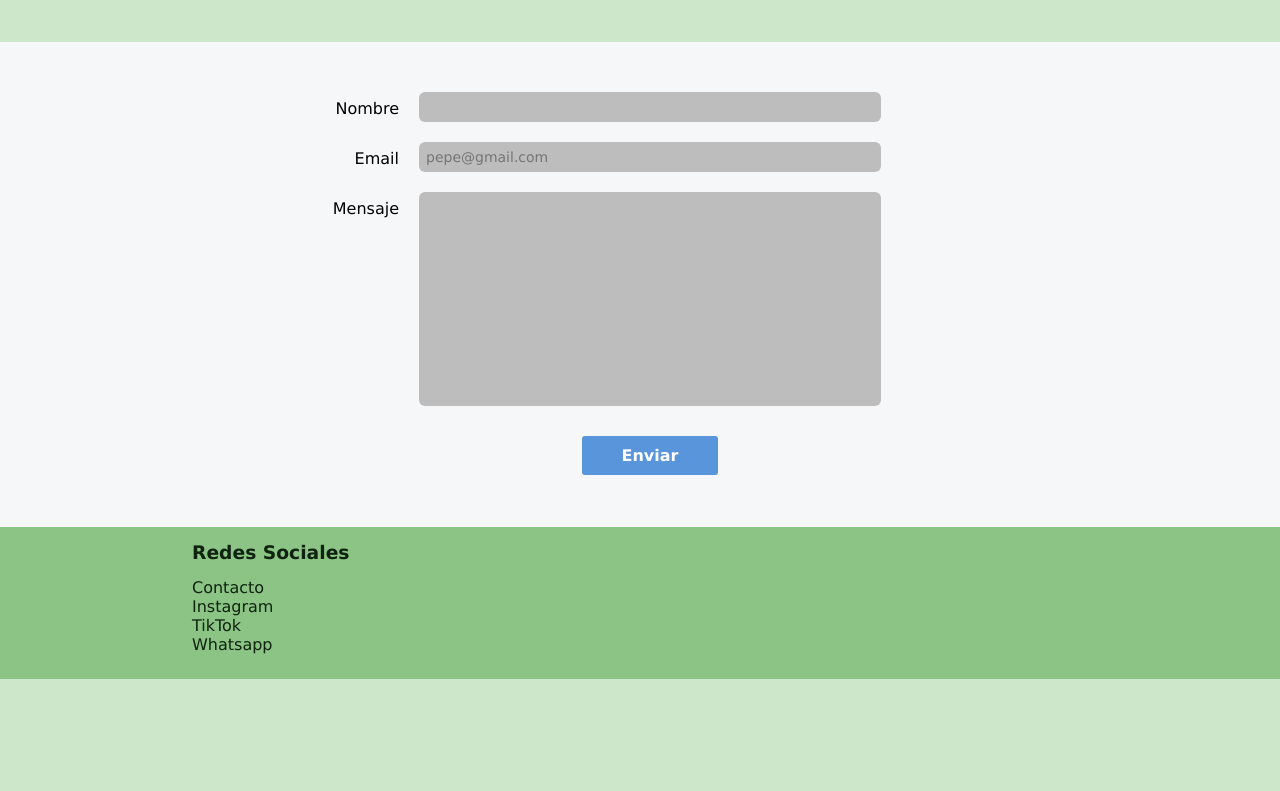
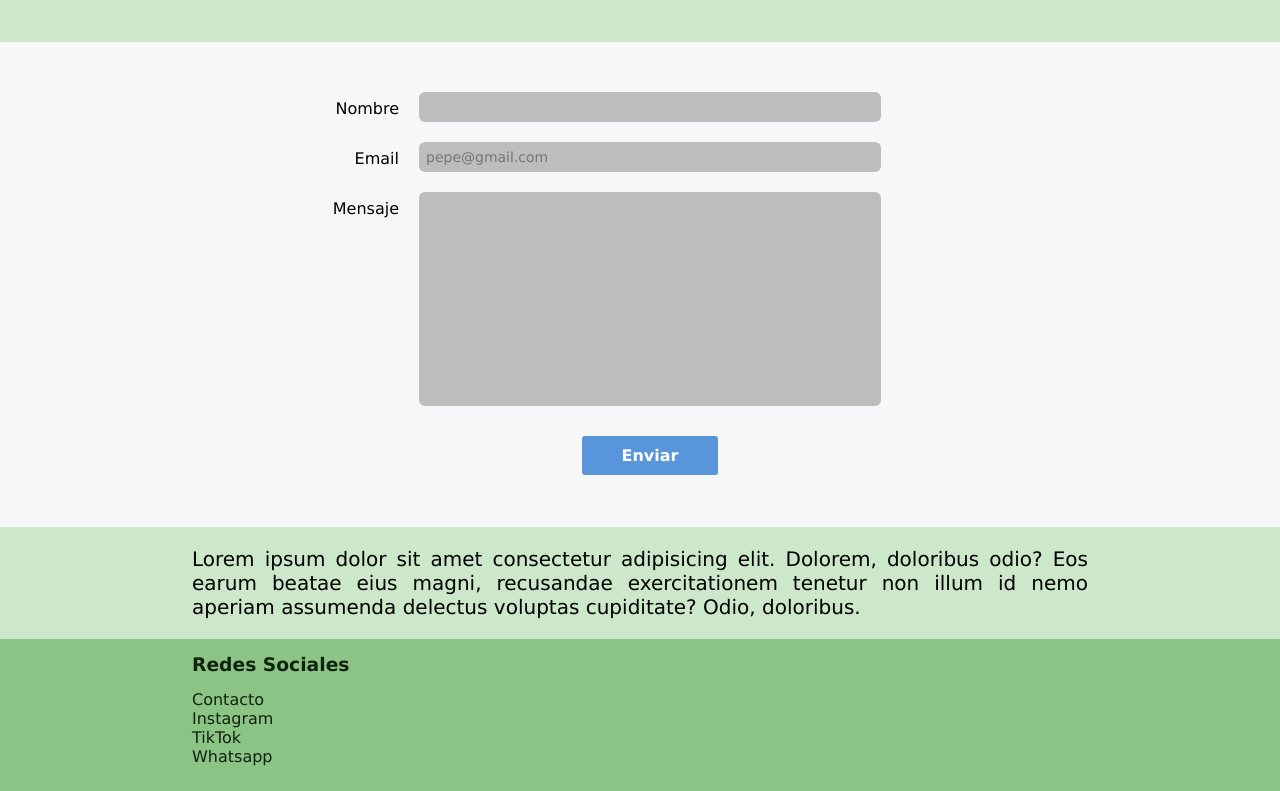
Before and after one commit to LCMoros/miprimerapagina, a plain HTML site: page index.html in a window 1280 px wide. Shown: the part 2023-2814 px from the top of the page. Before the commit the page ends 2702 px from the top, so only its background shows below. Drawn offline with Linux system fonts and the light colour scheme.

Commit message:
mi primera confirmación de actualización

```diff
--- a/index.html
+++ b/index.html
@@ -131,6 +131,12 @@
           </div>
           <p class="alertas" id="alertas"></p>
         </form>
+        <div class="greeting">
+          Lorem ipsum dolor sit amet consectetur adipisicing elit. Dolorem,
+          doloribus odio? Eos earum beatae eius magni, recusandae exercitationem
+          tenetur non illum id nemo aperiam assumenda delectus voluptas
+          cupiditate? Odio, doloribus.
+        </div>
       </main>
       <footer>
         <h3 class="footer-title">Redes Sociales</h3>
--- a/styles.css
+++ b/styles.css
@@ -247,6 +247,12 @@ footer {
   background-color: #407fc7;
 }
 
+.greeting {
+  padding: 20px 15%;
+  text-align: justify;
+  font-size: 20px;
+}
+
 /* ------------- Para Pantallas de más de 700px ------------- */
 @media only screen and (min-width: 700px) {
   .form-row {
```
